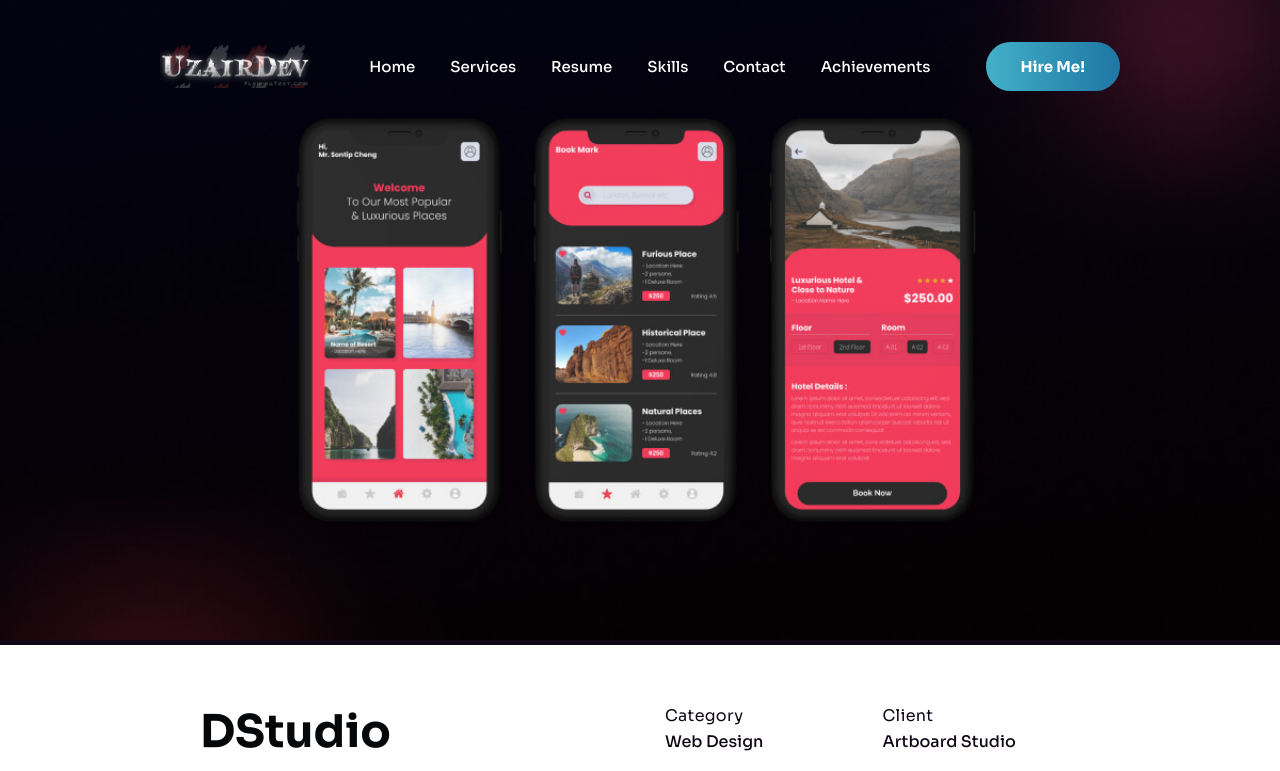
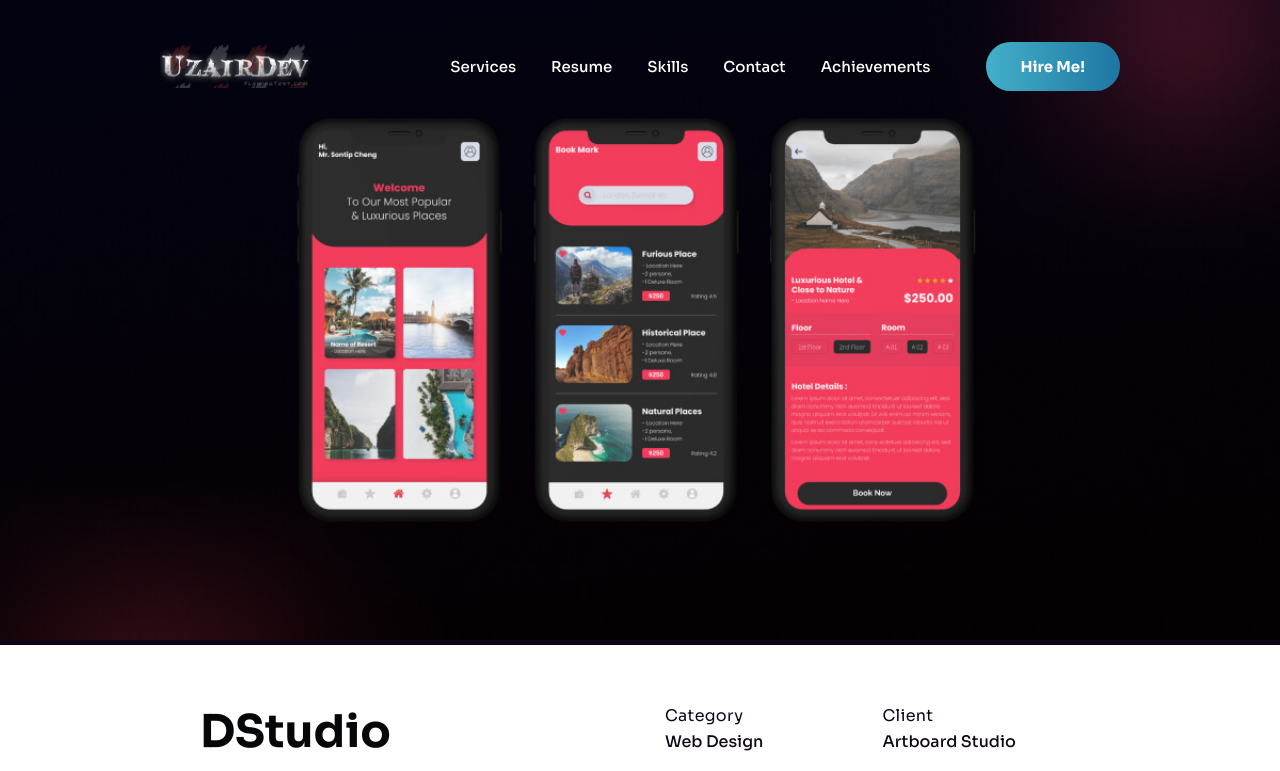
Before and after one commit to chuzairnisar425/react_portfolio, a React (Vite) app: page /details in a window 1280 px wide. Shown: the top 771 px of the page. Built offline with nearby package versions, Linux system fonts and the light colour scheme.

Commit message:
modified

```diff
--- a/src/assets/data/data.js
+++ b/src/assets/data/data.js
@@ -1,10 +1,10 @@
 export const linklist = [
-  { id: 0, text: "Home", link: "/", style: { cursor: "pointer" } },
-  { id: 1, text: "Services", link: "/service", style: { cursor: "pointer" } },
-  { id: 3, text: "Resume", link: "/resume", style: { cursor: "pointer" } },
-  { id: 4, text: "Skills", link: "/skill", style: { cursor: "pointer" } },
-  { id: 6, text: "Contact", link: "/contact", style: { cursor: "pointer" } },
-  { id: 6, text: "Achievements", link: "/blog", style: { cursor: "pointer" } },
+
+  { id: 0, text: "Services", link: "/service", style: { cursor: "pointer" } },
+  { id: 1, text: "Resume", link: "/resume", style: { cursor: "pointer" } },
+  { id: 2, text: "Skills", link: "/skill", style: { cursor: "pointer" } },
+  { id: 3, text: "Contact", link: "/contact", style: { cursor: "pointer" } },
+  { id: 4, text: "Achievements", link: "/blog", style: { cursor: "pointer" } },
 ];
 
 export const hero = [
@@ -160,18 +160,18 @@ export const educationData = [
 ];
 
 export const skillsData = [
-  { id: 1, name: "Figma",  icon: "../images/skill/s1.svg" },
-  { id: 2, name: "Sketch",  icon: "../images/skill/s2.svg" },
-  { id: 3, name: "XD",  icon: "../images/skill/s3.svg" },
-  { id: 4, name: "WordPess",  icon: "../images/skill/s4.svg" },
-  { id: 5, name: "React",  icon: "../images/skill/s5.svg" },
-  { id: 6, name: "JavaScript",  icon: "../images/skill/s6.svg" },
+  { id: 1, name: "Figma", icon: "../images/skill/s1.svg" },
+  { id: 2, name: "Sketch", icon: "../images/skill/s2.svg" },
+  { id: 3, name: "XD", icon: "../images/skill/s3.svg" },
+  { id: 4, name: "WordPess", icon: "../images/skill/s4.svg" },
+  { id: 5, name: "React", icon: "../images/skill/s5.svg" },
+  { id: 6, name: "JavaScript", icon: "../images/skill/s6.svg" },
   { id: 7, name: "Html", icon: "../images/skill/html.png" },
-  { id: 8, name: "CSS",  icon: "../images/skill/css.png" },
-  { id: 9, name: "Bootstrap",  icon: "../images/skill/bootstrap.png" },
-  { id: 10, name: "Tailwind CSS",  icon: "../images/skill/tailwind.png" },
-  { id: 11, name: "Github ",  icon: "../images/skill/github.png" },
-  { id: 12, name: "Netlify ",  icon: "../images/skill/netlify.png" },
+  { id: 8, name: "CSS", icon: "../images/skill/css.png" },
+  { id: 9, name: "Bootstrap", icon: "../images/skill/bootstrap.png" },
+  { id: 10, name: "Tailwind CSS", icon: "../images/skill/tailwind.png" },
+  { id: 11, name: "Github ", icon: "../images/skill/github.png" },
+  { id: 12, name: "Netlify ", icon: "../images/skill/netlify.png" },
 ];
 // export const testimonialData = [
 //   {
```
